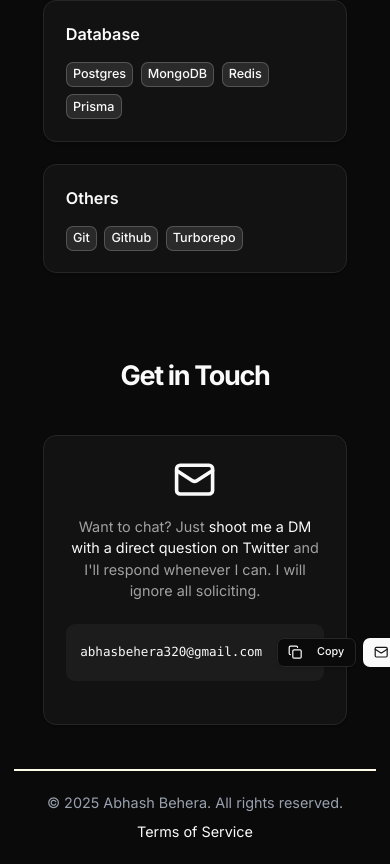
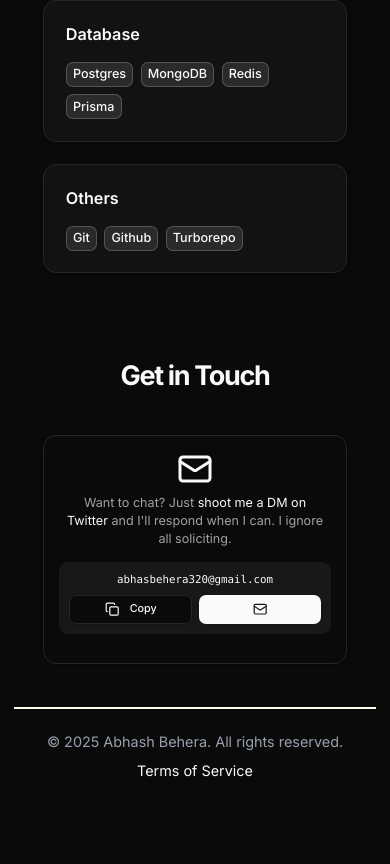
Before and after one commit to MistaHolmes/portfolio, a Next.js app: page / in a window 390 px wide. Shown: the part 2368-3232 px from the top of the page. After the commit the page ends 3171 px from the top, so only its background shows below. Built offline with nearby package versions, Linux system fonts and the light colour scheme.

Commit message:
mobile ui bug fixed

```diff
--- a/app/components/contact-form.tsx
+++ b/app/components/contact-form.tsx
@@ -21,11 +21,11 @@ export default function ContactForm() {
   }
 
   return (
-    <Card className="p-6 max-w-md mx-auto bg-primary/3">
-      <div className="space-y-6">
-        <div className="flex flex-col items-center space-y-4">
-          <Mail className="h-12 w-12 text-primary" />
-          <p className="text-muted-foreground text-center">
+    <Card className="p-4 sm:p-6 w-full max-w-md mx-auto bg-background">
+      <div className="space-y-4 sm:space-y-6">
+        <div className="flex flex-col items-center space-y-2 sm:space-y-4">
+          <Mail className="h-10 w-10 sm:h-12 sm:w-12 text-primary" />
+          <p className="text-muted-foreground text-sm sm:text-base text-center px-2">
             Want to chat? Just{" "}
             <Link
               href="https://x.com/AbhasBehera1"
@@ -33,30 +33,33 @@ export default function ContactForm() {
               rel="noopener noreferrer"
               className="text-primary hover:underline"
             >
-              shoot me a DM with a direct question on Twitter
+              shoot me a DM on Twitter
             </Link>{" "}
-            and I'll respond whenever I can. I will ignore all soliciting.
+            and I'll respond when I can. I ignore all soliciting.
           </p>
         </div>
 
-        <div className="flex items-center justify-between p-4 bg-muted/50 rounded-lg">
-          <code className="font-mono text-sm md:text-base">{email}</code>
-          <div className="flex gap-2 ml-4">
+        <div className="flex flex-col sm:flex-row items-center justify-between gap-2 p-3 sm:p-4 bg-muted/50 rounded-lg">
+          <code className="font-mono text-xs sm:text-sm md:text-base truncate w-full text-center sm:text-left">
+            {email}
+          </code>
+          <div className="flex gap-2 w-full sm:w-auto">
             <Button
               variant="outline"
               size="sm"
               onClick={handleCopy}
-              className="h-8"
+              className="h-8 w-full sm:w-auto"
             >
-              <Copy className="h-4 w-4 mr-2" />
+              <Copy className="h-3 w-3 sm:h-4 sm:w-4 mr-1 sm:mr-2" />
               {copied ? "Copied!" : "Copy"}
             </Button>
             <Button
               size="sm"
               onClick={handleGmail}
-              className="h-8"
+              className="h-8 w-full sm:w-auto"
             >
-              <Mail className="h-4 w-4" />
+              <Mail className="h-3 w-3 sm:h-4 sm:w-4" />
+              <span className="sr-only">Open Gmail</span>
             </Button>
           </div>
         </div>
@@ -66,6 +69,7 @@ export default function ContactForm() {
             href="https://x.com/AbhasBehera1"
             target="_blank"
             rel="noopener noreferrer"
+            className="w-full sm:w-auto"
           >
           </Link>
         </div>
```
